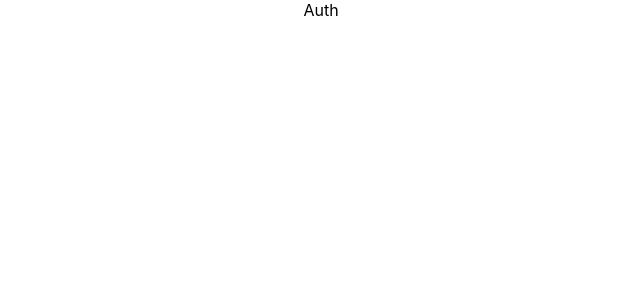
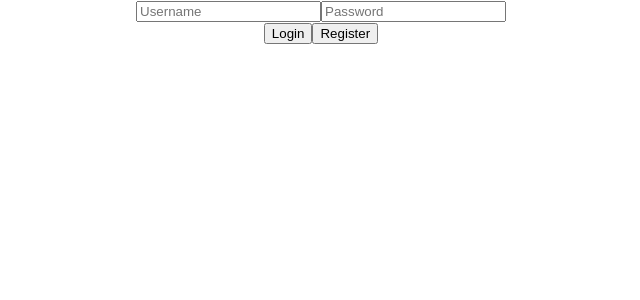
Before and after one commit to Mahkii900/skillz-check-helo, a React (Create React App) app: page / in a window 1280 px wide. Shown: the top 300 px of the page, without its empty margins (319-959 px from the left). Built offline with nearby package versions, Linux system fonts and the light colour scheme.

Commit message:
setting up login page

```diff
--- a/src/components/Auth/Auth.js
+++ b/src/components/Auth/Auth.js
@@ -1,10 +1,21 @@
 import React, {Component} from 'react'
 
 export default class Auth extends Component {
+    state = {
+        username: '',
+        password: ''
+    }
     render() {
         return (
             <div>
-                Auth
+                <div className='input-boxes'>
+                    <input value={this.state.username} type='text' placeholder={'Username'} onChange={(e) => this.setState({username: e.target.value})}/>
+                    <input value={this.state.password} type='password' placeholder={'Password'} onChange={(e) => this.setState({password: e.target.value})}/>
+                </div>
+                <div className='login-buttons'>
+                    <button>Login</button>
+                    <button>Register</button>
+                </div>
             </div>
         )
     }
```
Also changed, not shown: src/App.js (line endings or trailing spaces).
